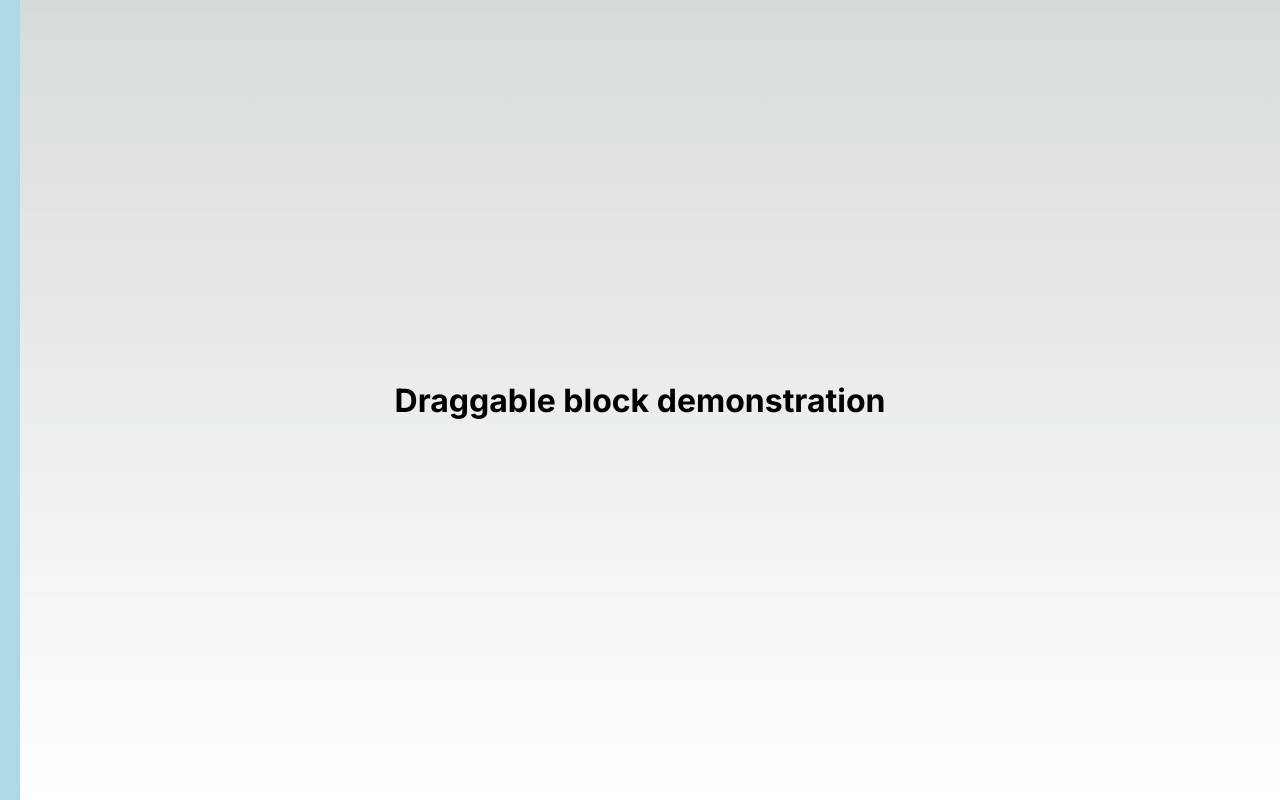
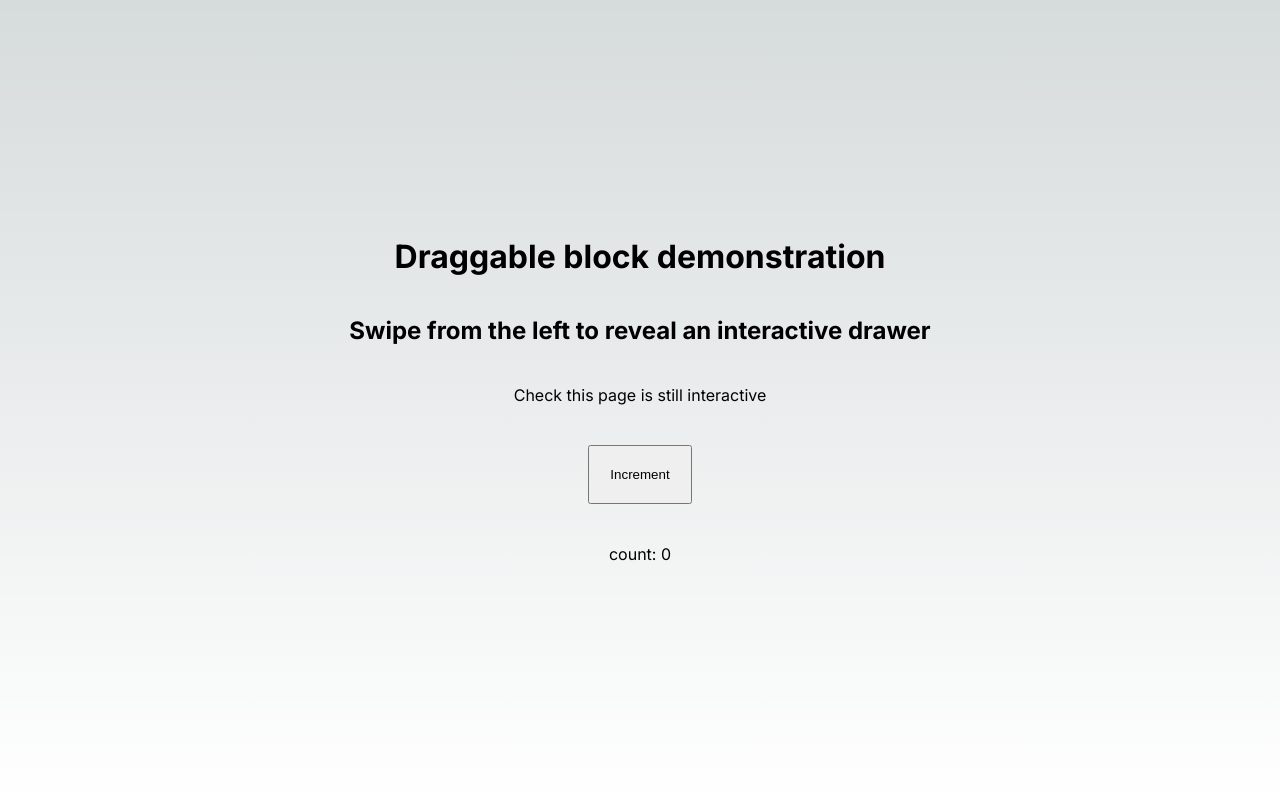
Before and after one commit to laurencefass/next-capacitor, a Next.js app: page /drawer in a window 1280 px wide. Built offline with nearby package versions, Linux system fonts and the light colour scheme.

Commit message:
misc refactors to styling page etc.

```diff
--- a/src/app/drawer/page.tsx
+++ b/src/app/drawer/page.tsx
@@ -1,16 +1,26 @@
+'use client'
+
 import { Drawer } from "@/components/Drawer";
+import "./styles.css";
+import { useState } from "react";
 
 export default function Page() {
+    const [count, setCount] = useState(0);
     return <>
-        <div style={{
-            width: "100vw",
-            height: "100vh",
-            display: "flex",
-            justifyContent: "center",
-            alignItems: "center"
-        }}>
+        <div className="drawer-page">
             <h1>Draggable block demonstration</h1>
+            <h2>Swipe from the left to reveal an interactive drawer</h2>
+            <p>Check this page is still interactive</p>
+            <button onClick={() => setCount(count => count + 1)}>Increment</button>
+            <div>count: {count}</div>
         </div>
-        <Drawer />
+        <Drawer>
+            <div className="drawer-page">
+                <h1>This is an interactive draggable drawer!</h1>
+                <button onClick={() => setCount(count => count + 1)}>Increment</button>
+                <div>count: {count}</div>
+            </div>
+        </Drawer>
+
     </>
 }
--- /dev/null
+++ b/src/app/drawer/styles.css
@@ -0,0 +1,20 @@
+h1,
+h2 {
+  text-align: center;
+}
+
+.drawer-page {
+  width: 100vw;
+  height: 100vh;
+  display: flex;
+  flex-direction: column;
+  justify-content: center;
+  align-items: center;
+}
+
+.drawer-page > * {
+  margin: 20px;
+}
+button {
+  padding: 20px;
+}
--- a/src/components/Drawer/index.tsx
+++ b/src/components/Drawer/index.tsx
@@ -5,9 +5,13 @@ import { useSpring, animated } from 'react-spring';
 import { useDrag } from '@use-gesture/react';
 import './styles.css';
 
-const MARGIN_OFFSET = 20;
+const MARGIN_OFFSET = 0;
 
-export const Drawer: React.FC = () => {
+type DrawerProps = {
+    children: React.ReactNode;
+}
+
+export const Drawer: React.FC<DrawerProps> = ({ children }) => {
     const [isDragging, setIsDragging] = useState(false);
     const [visible, setVisible] = useState(false);
     const [{ x }, api] = useSpring(() => ({ x: -window.innerWidth + MARGIN_OFFSET }));
@@ -17,6 +21,12 @@ export const Drawer: React.FC = () => {
         setIsDragging(down);
         console.log("useDrag");
 
+        if (!isDragging && !down && distX < 10) {
+            // Cancel the gesture if it's a click
+            console.log("its a click");
+            cancel();
+            return;
+        }
 
         if (down) {
             // Move the block as the user drags
@@ -25,7 +35,7 @@ export const Drawer: React.FC = () => {
             api.start({ x: visible ? Math.min(mx, 0) : Math.max(mx, -window.innerWidth + MARGIN_OFFSET) });
         }
 
-        if (dragStarted.current) {
+        if (!down && dragStarted.current) {
             // Opening logic
             if (!visible) {
                 if (distX > window.innerWidth * 0.2 && dx > 0) {
@@ -64,6 +74,7 @@ export const Drawer: React.FC = () => {
 
     return (
         <div className="drag-container">
+            <div className="drag-edge" {...bind()} />
             <animated.div
                 {...bind()}
                 className={`draggable ${isDragging ? 'dragging' : ''}`}
@@ -73,7 +84,7 @@ export const Drawer: React.FC = () => {
                     if (!dragStarted.current) e.preventDefault(); // Prevent default click behavior unless it was a drag
                 }}
             >
-                Drag me
+                {children}
             </animated.div>
         </div>
     );
--- a/src/components/Drawer/styles.css
+++ b/src/components/Drawer/styles.css
@@ -2,18 +2,19 @@
   position: fixed;
   top: 0;
   left: 0;
-  width: 100vw;
+  width: 5vw;
   height: 100vh;
-  z-index: 1000; /* Ensure the drawer is above other content */
+  z-index: 1000;
 }
 
 .draggable {
   position: absolute;
   top: 0;
   left: 0;
-  width: 100%;
-  height: 100%;
+  width: 100vw;
+  height: 100vh;
   background-color: lightblue;
+  color: black;
   display: flex;
   justify-content: center;
   align-items: center;
@@ -21,3 +22,15 @@
   user-select: none;
   touch-action: none; /* Prevents default touch behaviors */
 }
+
+.drag-edge {
+  position: absolute;
+  top: 0;
+  left: 0;
+  width: 100px;
+  height: 100%;
+  cursor: grab;
+  user-select: none;
+  touch-action: none; /* Prevents default touch behaviors */
+  background-color: transparent; /* Ensure the edge is transparent */
+}
```
